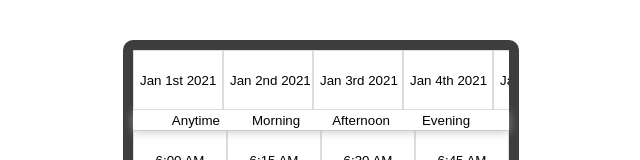
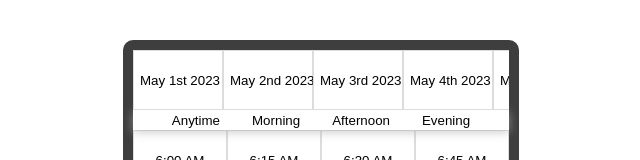
Before and after one commit to johnsn27/soloTest, a React (Create React App) app: page / in a window 1280 px wide. Shown: the top 160 px of the page, without its empty margins (319-959 px from the left). Built offline with nearby package versions, Linux system fonts and the light colour scheme.

Commit message:
T3 - Update days array to be next days

```diff
--- a/src/RootStore.ts
+++ b/src/RootStore.ts
@@ -1,4 +1,5 @@
 import { makeObservable, observable } from "mobx";
+import moment from 'moment';
 
 class RootStore {
   days: string[] = [];
@@ -11,14 +12,20 @@ class RootStore {
       times: observable,
     });
 
+    const startDate = moment().startOf("day");
+    const endDate = moment().add(27, "days").startOf("day");
+    const days: string[] = [];
+
+    while (startDate.isSameOrBefore(endDate)) {
+      const currentDate = startDate.toString();
+      days.push(currentDate);
+      startDate.add(1, "day");
+    }
+
+    this.days = days;
+
+
     this.times = [6, 6.25, 6.5, 6.75, 7, 7.25, 7.5, 7.75, 8, 8.25, 8.5, 8.75];
-    this.days = [
-      "2021-01-01",
-      "2021-01-02",
-      "2021-01-03",
-      "2021-01-04",
-      "2021-01-05",
-    ];
   }
 
   requestBooking = () => {
```
